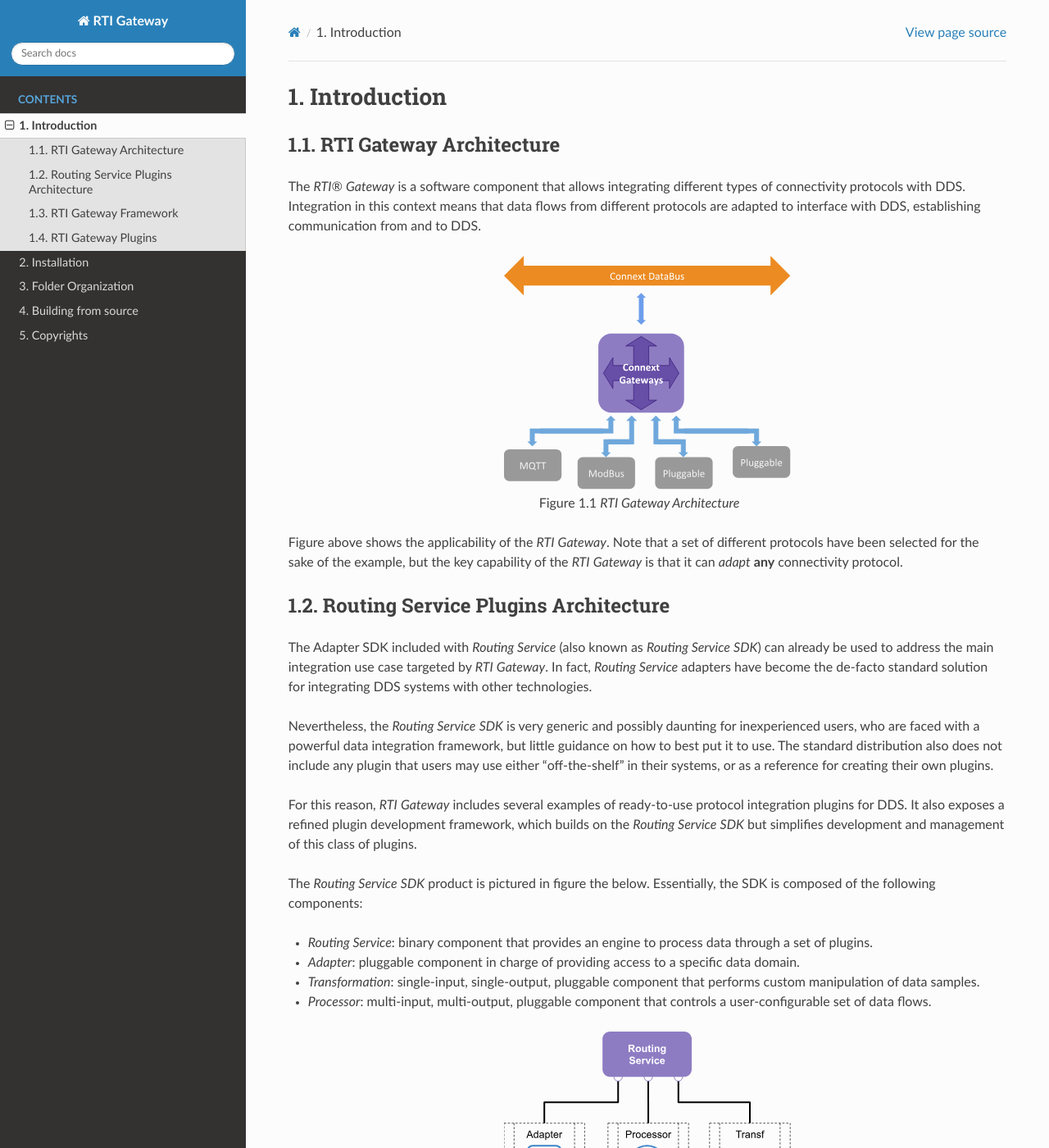
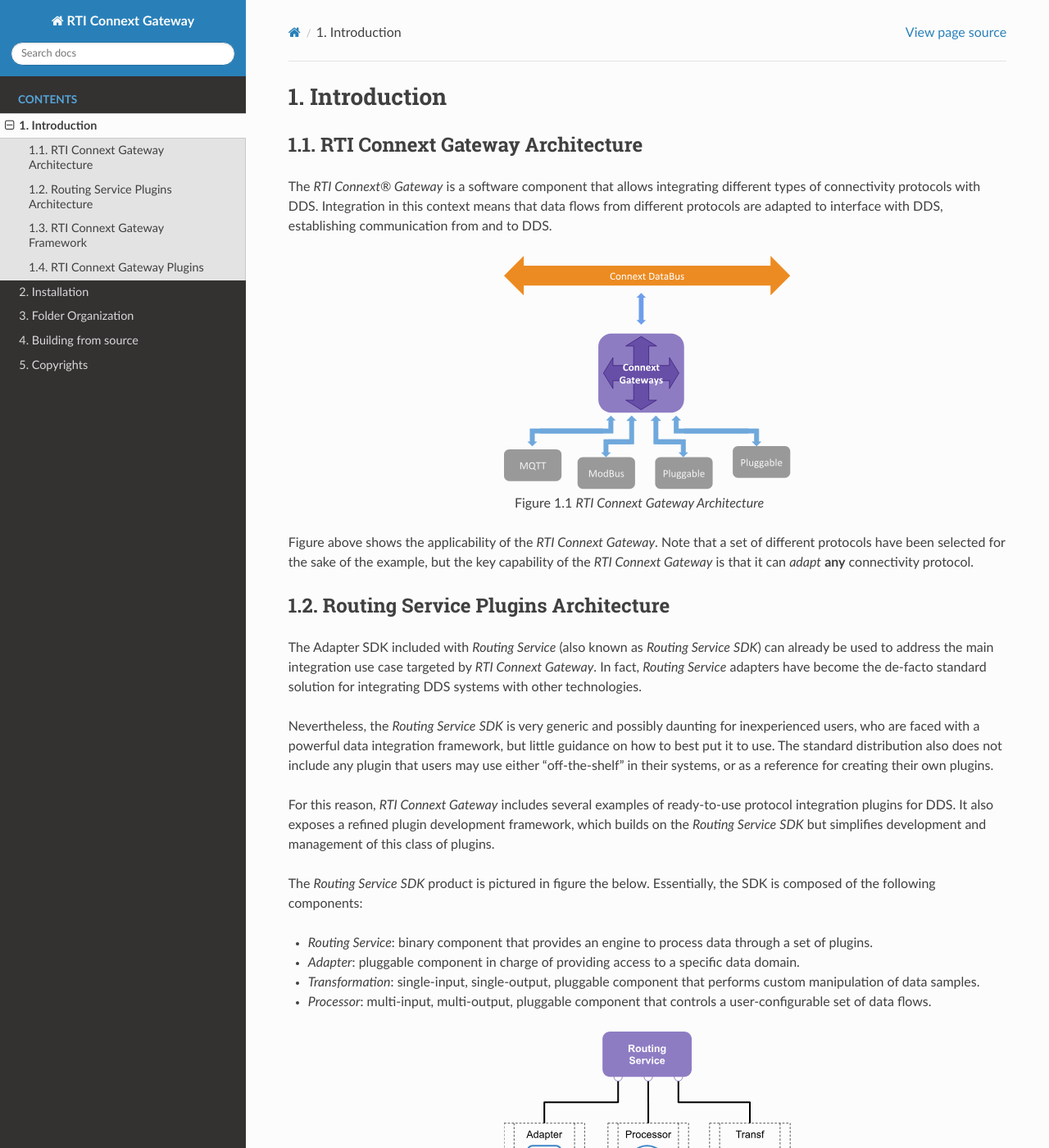
Before and after one commit to rticommunity/rticonnextdds-gateway, a Sphinx documentation site: the page built from doc/introduction.rst, in a window 1280 px wide and 1400 px high. Shown: the whole window at 82% size. Built offline with Sphinx 7.4.7 and the Read the Docs theme 2.0.0, drawn with Linux system fonts in a browser that asks for light colours; formulas are drawn with MathJax 3; some of the changed text lies outside the part shown.

Commit message:
Changed name to RTI Connext Gateway

```diff
--- a/CMakeLists.txt
+++ b/CMakeLists.txt
@@ -25,7 +25,7 @@
 set (CMAKE_CXX_STANDARD 11)
 set (CMAKE_CXX_STANDARD_REQUIRED ON)
 
-project (RTIGateway VERSION 1.0.0)
+project (RTIConnextGateway VERSION 1.0.0)
 
 # Set common variables
 set (GATEWAY_DOC "${CMAKE_CURRENT_SOURCE_DIR}/doc")
--- a/doc/conf.py
+++ b/doc/conf.py
@@ -46,7 +46,7 @@
 master_doc = 'index'
 
 # General information about the project.
-project = 'RTI Gateway'
+project = 'RTI Connext Gateway'
 copyright = '2020, Real-Time Innovations, Inc'
 author = 'Real-Time Innovations, Inc.'
 
--- a/doc/index.rst
+++ b/doc/index.rst
@@ -1,4 +1,4 @@
-.. RTI Gateway documentation master file, created by
+.. RTI Connext Gateway documentation master file, created by
    sphinx-quickstart on Thu May 14 19:52:33 2020.
    You can adapt this file completely to your liking, but it should at least
    contain the root `toctree` directive.
--- a/doc/introduction.rst
+++ b/doc/introduction.rst
@@ -5,8 +5,8 @@
 Introduction
 ============
 
-RTI Gateway Architecture
-------------------------
+RTI Connext Gateway Architecture
+--------------------------------
 
 The |RTI_GATEWAY_TM| is a software component that allows integrating
 different types of connectivity protocols with DDS. Integration in this
@@ -68,8 +68,8 @@
 
    |RS| *Plugins Architecture*
 
-RTI Gateway Framework
----------------------
+RTI Connext Gateway Framework
+-----------------------------
 
 |RTI_GATEWAY| provides an open framework for users to easily extend
 the included set of plugins with support for additional communication protocols.
@@ -104,8 +104,8 @@
   consists of a build system, a unit test framework, and
   documentation generation infrastructure.
 
-RTI Gateway Plugins
--------------------
+RTI Connext Gateway Plugins
+---------------------------
 
 |RTI_GATEWAY| ships with a set of ready-to-use plugins. These include
 both some examples of protocol integration, and some useful utilities for
--- a/doc/vars.rst
+++ b/doc/vars.rst
@@ -11,8 +11,8 @@
 .. |CMAKE| replace:: *CMake*
 .. |CONNEXT| replace:: *Connext DDS*
 .. |RTI_CONNEXT| replace:: *RTI* |CONNEXT|
-.. |RTI_GATEWAY| replace:: *RTI* *Gateway*
-.. |RTI_GATEWAY_TM| replace:: *RTI®* *Gateway*
+.. |RTI_GATEWAY| replace:: *RTI Connext Gateway*
+.. |RTI_GATEWAY_TM| replace:: *RTI Connext® Gateway*
 .. |DDS_SAMPLES| replace:: *DDS Samples*
 .. |DDS_TYPE| replace:: *DDS Type*
 .. |DDS_TYPES| replace:: *DDS Types*
--- a/plugins/adapters/mqtt/doc/additional_resources.rst
+++ b/plugins/adapters/mqtt/doc/additional_resources.rst
@@ -13,7 +13,7 @@
 Examples
 ^^^^^^^^
 
-Examples are located under ``<RTI Gateway main folder>/examples/mqtt``.
+Examples are located under ``<RTI Connext Gateway main folder>/examples/mqtt``.
 If you have provided CMake with an installation directory, they will be under
 ``<CMake Installation directory>/examples/mqtt``.
 
@@ -21,6 +21,6 @@
 Tests
 ^^^^^
 
-Tests are located under ``<RTI Gateway main folder>/plugins/adapters/mqtt/test``
+Tests are located under ``<RTI Connext Gateway main folder>/plugins/adapters/mqtt/test``
 If you have provided CMake with an installation directory, they will be under
 ``<CMake Installation directory>/test/mqtt``.
--- a/plugins/processors/fwd/doc/additional_resources.rst
+++ b/plugins/processors/fwd/doc/additional_resources.rst
@@ -14,6 +14,6 @@
 ^^^^^^^^
 
 There is only one example that uses |RSFWD|, it is located under
-``<RTI Gateway main folder>/examples/mqtt/mqtt-shapes``.
+``<RTI Connext Gateway main folder>/examples/mqtt/mqtt-shapes``.
 If you have provided CMake with an installation directory, it will be under
 ``<CMake Installation directory>/examples/mqtt/mqtt-shapes``.
--- a/plugins/transformations/field/doc/additional_resources.rst
+++ b/plugins/transformations/field/doc/additional_resources.rst
@@ -14,6 +14,6 @@
 ^^^^^^^^
 
 There is only one example that uses |RS_FIELD_TSFM|, it is located under
-``<RTI Gateway main folder>/examples/mqtt/mqtt-shapes``.
+``<RTI Connext Gateway main folder>/examples/mqtt/mqtt-shapes``.
 If you have provided CMake with an installation directory, it will be under
 ``<CMake Installation directory>/examples/mqtt/mqtt-shapes``.
```
Also changed, not shown: README.md (+8 -8 lines), plugins/adapters/modbus/doc/additional_resources.rst (+4 -4 lines), doc/folder_organization.rst (line endings or trailing spaces), 1 other file.
